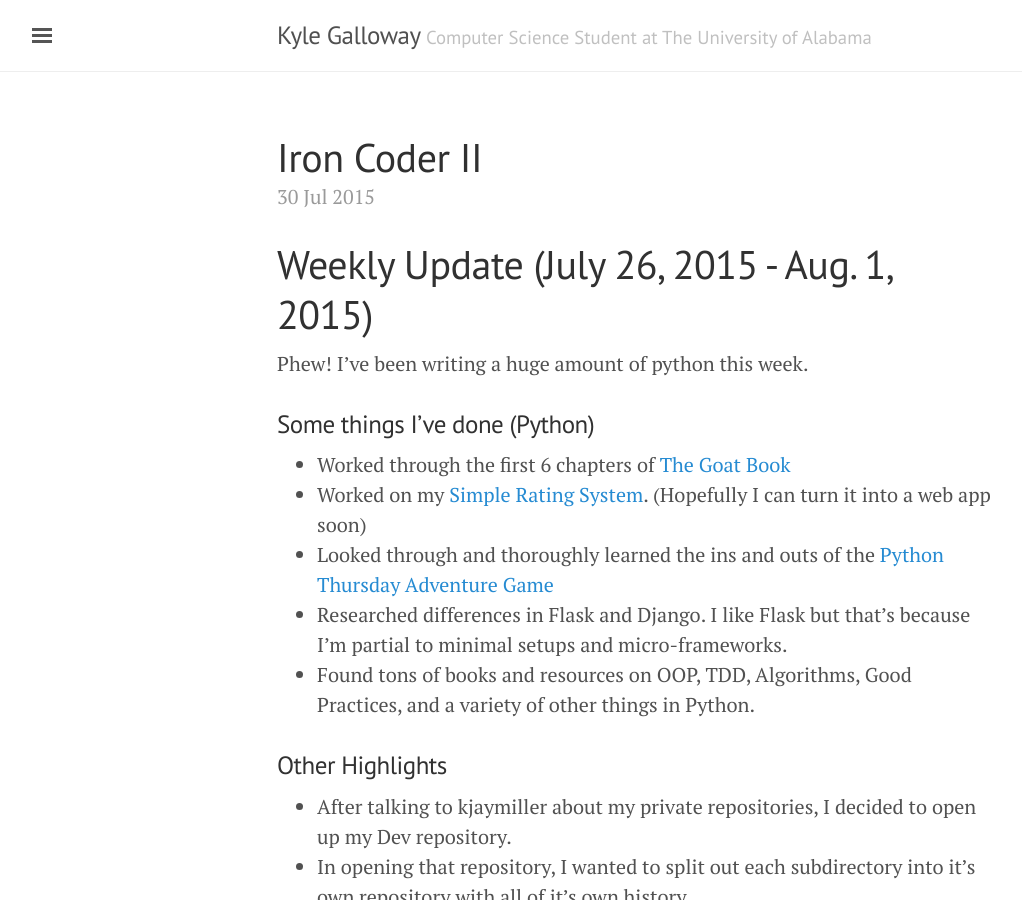
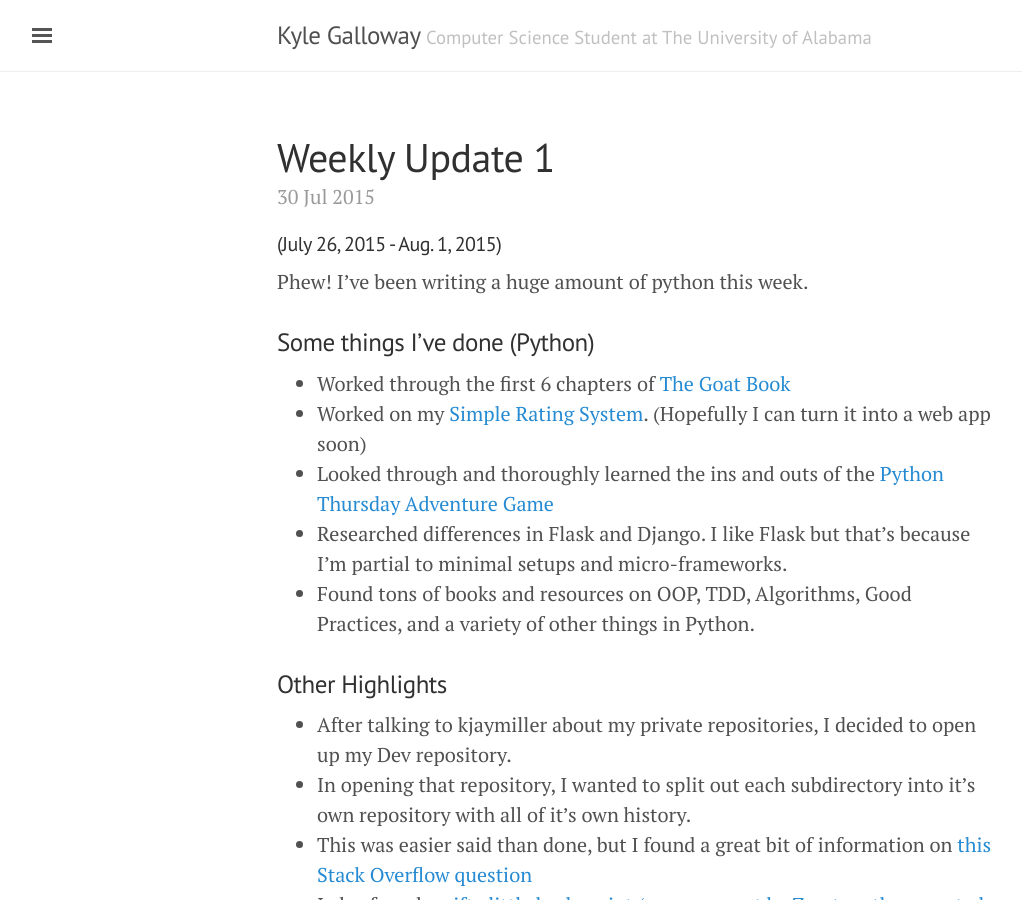
Before and after one commit to kylegalloway/old-kylegalloway.github.io, a Jekyll site: the page built from _posts/2015-07-30-weekly-update.md, in a window 1280 px wide and 900 px high. Shown: the whole window, without its empty margins (3-1025 px from the left). Built offline with Jekyll 4.4.1, drawn with Linux system fonts in a browser that asks for light colours.

Commit message:
Updates all posts with correctd titles and categories.

```diff
--- a/_posts/2015-07-30-weekly-update.md
+++ b/_posts/2015-07-30-weekly-update.md
@@ -1,9 +1,9 @@
 ---
 layout: post
-title: Iron Coder II
+title: Weekly Update 1
 category: Weekly Update
 ---
-# Weekly Update (July 26, 2015 - Aug. 1, 2015)
+####(July 26, 2015 - Aug. 1, 2015)
 
 Phew! I've been writing a huge amount of python this week.
 
```
Also changed, not shown: _posts/2015-07-28-object-oriented-programming.md (+0 -2 lines), _posts/2015-08-01-iron-coder-ii.md (+0 -2 lines).
